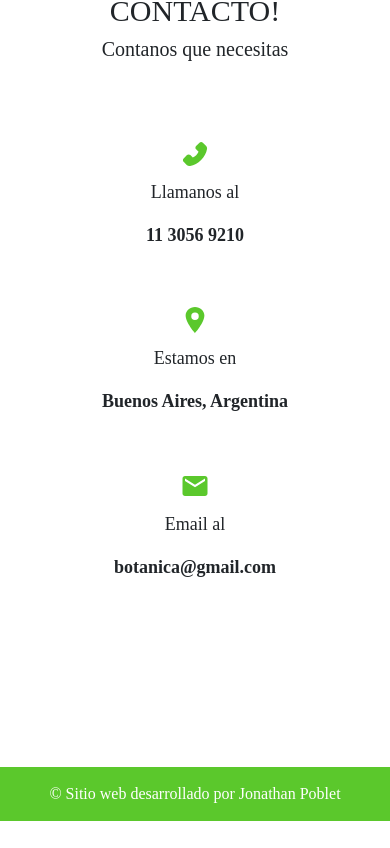
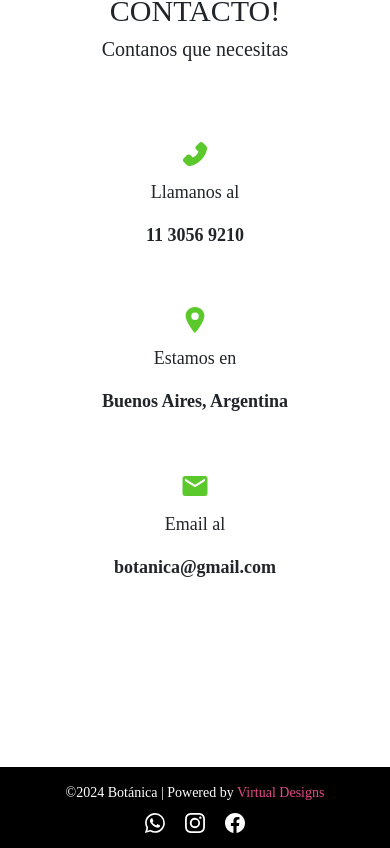
Before and after one commit to jonathanpoblet/jardineria, a React (Vite) app: page / in a window 390 px wide. Shown: the part 3558-4406 px from the top of the page. Before the commit the page ends 4379 px from the top, so only its background shows below. Built offline with nearby package versions, Linux system fonts and the light colour scheme.

Commit message:
Updated Botánica

```diff
--- a/src/components/Footer/Footer.jsx
+++ b/src/components/Footer/Footer.jsx
@@ -1,9 +1,37 @@
+import {
+  BsInstagram,
+  BsFacebook,
+  BsWhatsapp,
+} from 'react-icons/bs';
+
 import './footer.css';
 
 export default function Footer() {
   return (
     <footer className='footer'>
-        <a className='footer-link' href='https://www.instagram.com/jonathan_poblet/'>© Sitio web desarrollado por Jonathan Poblet</a>
+      <div className='footer-copyright'>
+        <div className='footer-copyright-container'>
+          <p style={{ textAlign: 'center' }}>
+            ©2024 Botánica | Powered by{' '}
+            <a
+              href='https://virtualdesigns.tech'
+              style={{ color: '#e54787', textDecoration: 'none' }}
+              target='_blank'
+            >
+              Virtual Designs
+            </a>
+          </p>
+          <div>
+            <BsWhatsapp onClick={() => window.open('https://wa.me/541130565913', '_blank')} />
+            <BsInstagram
+              onClick={() => window.open('https://www.instagram.com', '_blank')}
+            />
+            <BsFacebook
+              onClick={() => window.open('https://www.facebook.com', '_blank')}
+            />
+          </div>
+        </div>
+      </div>
     </footer>
-  )
+  );
 }
--- a/src/components/Footer/footer.css
+++ b/src/components/Footer/footer.css
@@ -1,15 +1,215 @@
 .footer {
-    display: flex;
+  display: flex;
+  flex-direction: column;
+  justify-content: center;
+  align-items: center;
+  background-color: #e54787;
+  width: 100%;
+}
+
+.footer-container {
+  display: flex;
+  flex-direction: row;
+  justify-content: space-between;
+  align-items: flex-start;
+  width: 100%;
+  max-width: 1200px;
+  padding: 30px 48px;
+}
+
+.footer-container-div {
+  display: flex;
+  flex-direction: column;
+  justify-content: flex-start;
+  letter-spacing: 1px;
+}
+
+.footer-container-div-title {
+  color: #ffffff;
+  font-weight: 500;
+}
+
+.footer-container-div-list {
+  padding-left: 0px;
+  list-style: none;
+}
+
+.footer-container-div-list-item {
+  margin-top: 20px;
+  display: flex;
+  flex-direction: row;
+  align-items: center;
+}
+
+.footer-container-div-list-item-link {
+  font-size: 14px;
+  text-decoration: none;
+  color: #eeeeee;
+  transition: 0.5s;
+}
+
+.footer-container-div-list-item-link:hover {
+  opacity: 0.7;
+}
+
+.footer-container-div-list-item-icon {
+  font-size: 16px;
+  color: #111;
+}
+
+.footer-container-div-list-item-info {
+  font-size: 14px;
+  margin-bottom: 0px;
+  margin-left: 10px;
+  color: #eeeeee;
+}
+
+.footer-copyright {
+  display: flex;
+  flex-direction: row;
+  align-items: center;
+  width: 100%;
+  justify-content: center;
+  font-size: 12px;
+  background-color: #000;
+  padding: 15px;
+}
+
+.footer-copyright-container {
+  max-width: 1200px;
+  display: flex;
+  flex-direction: row;
+  justify-content: space-between;
+  align-items: center;
+  width: 100%;
+  padding: 0px 48px;
+}
+
+.footer-copyright-container p {
+  color: #fff;
+  margin-bottom: 0px;
+  font-size: 14px;
+}
+
+.footer-copyright-container div svg {
+  color: #fff;
+  font-size: 20px;
+  margin-left: 20px;
+  transition: 0.5s;
+  cursor: pointer;
+}
+
+.footer-copyright-container div svg:hover {
+  opacity: 0.7;
+}
+
+.footer-copyright span {
+  cursor: pointer;
+  transition: 0.5s;
+}
+
+.footer-copyright span:hover {
+  opacity: 0.7;
+}
+
+.footer-container-div-payment {
+  display: flex;
+  flex-direction: row;
+  flex-wrap: wrap;
+  list-style: none;
+  padding-left: 0px;
+  width: 350px;
+}
+
+.footer-container-div-payment-item {
+  background-color: #fff;
+  width: 50px;
+  padding: 3px;
+  margin-right: 20px;
+  margin-top: 20px;
+  border-radius: 5px;
+  box-shadow: 1px 1px 5px 1px #2e2e2e;
+}
+
+.footer-container-div-payment-item img {
+  width: 100%;
+}
+
+@media screen and (max-width: 992px) {
+  .footer-container {
+    width: 90%;
+    padding: 20px 0px;
+  }
+
+  .footer-container-div-payment {
+    width: 250px;
+  }
+
+  .footer-container-div-payment-item {
+    background-color: #fff;
+    width: 45px;
+    margin-right: 12px;
+    margin-top: 12px;
+  }
+
+  .footer-copyright {
+    padding: 15px 0px;
+  }
+  .footer-copyright-container {
+    width: 90%;
+    padding: 0px;
+  }
+}
+
+@media screen and (max-width: 800px) {
+  .footer-container {
+    flex-direction: column;
+    justify-content: center;
+  }
+
+  .footer-container-div {
+    margin: 15px 0px;
+    width: 100%;
     justify-content: center;
     align-items: center;
-    background-color: #f5f5f5;
-    padding: 15px;
+  }
+
+  .footer-container-div-title {
+    text-align: center;
+  }
+
+  .footer-container-div-list-item-link {
+    text-align: center;
     width: 100%;
-    background-color: #5BC82C;
+  }
+
+  .footer-container-div-payment {
+    justify-content: center;
+    width: 280px;
+  }
+
+  .footer-container-div-list-item {
+    justify-content: center;
+  }
 }
 
-.footer-link {
+@media screen and (max-width: 500px) {
+  .footer-copyright-container {
+    width: 90%;
+    flex-direction: column;
+    padding: 0px;
+  }
+
+  .footer-copyright-container div {
+    margin-top: 10px;
+  }
+
+  .footer-copyright-container div svg {
     color: #fff;
-    cursor: pointer;
-    text-decoration: none;
+    margin: 0px 10px;
+  }
+
+  .footer-container-div-list-item-link:hover {
+    opacity: 1;
+  }
 }
```
